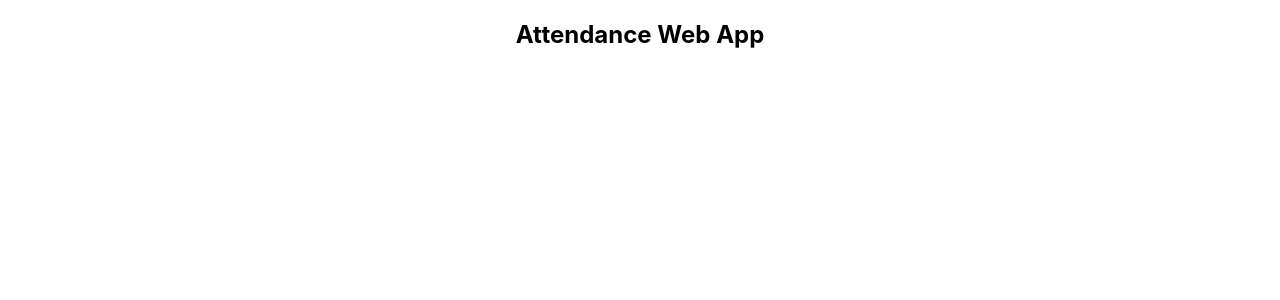
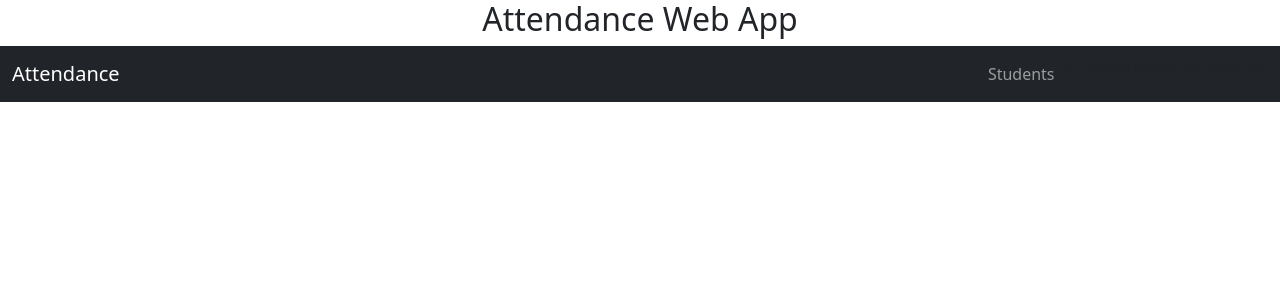
Before and after one commit to vjyrakesh/attendance-webapp, a React (Create React App) app: page / in a window 1280 px wide. Shown: the top 300 px of the page. Built offline with nearby package versions, Linux system fonts and the light colour scheme.

Commit message:
Add header

```diff
--- a/public/index.html
+++ b/public/index.html
@@ -24,6 +24,7 @@
       work correctly both with client-side routing and a non-root public URL.
       Learn how to configure a non-root public URL by running `npm run build`.
     -->
+    <script src="https://cdn.jsdelivr.net/npm/bootstrap@5.0.2/dist/js/bootstrap.bundle.min.js" integrity="sha384-MrcW6ZMFYlzcLA8Nl+NtUVF0sA7MsXsP1UyJoMp4YLEuNSfAP+JcXn/tWtIaxVXM" crossorigin="anonymous"></script>
     <title>Attendance</title>
   </head>
   <body>
--- a/src/App.js
+++ b/src/App.js
@@ -1,5 +1,6 @@
 import logo from './logo.svg';
 import './App.css';
+import './bootstrap.css'
 import AttendanceApp from './component/AttendanceAppComponent';
 
 function App() {
--- a/src/component/AttendanceAppComponent.jsx
+++ b/src/component/AttendanceAppComponent.jsx
@@ -1,7 +1,20 @@
+import { Route, BrowserRouter as Router, Switch } from "react-router-dom";
+import HeaderComponent from "./HeaderComponent";
+import StudentsComponent from "./StudentsComponent";
+
 export default function AttendanceApp() {
     return (
         <div>
             <h2>Attendance Web App</h2>
+
+            <Router>
+                <>
+                <HeaderComponent/>
+                    <Switch>
+                        <Route path="/students" component={StudentsComponent}/>
+                    </Switch>
+                </>
+            </Router>
         </div>
     )
 }
--- /dev/null
+++ b/src/component/HeaderComponent.jsx
@@ -0,0 +1,20 @@
+
+import {Link} from 'react-router-dom'
+
+export default function HeaderComponent() {
+    return (
+        <header>
+            <nav className="navbar navbar-expand navbar-dark bg-dark">
+                <div className="container-fluid">
+                    <div><a className="navbar-brand" href="/">Attendance</a></div>
+                    <ul className="navbar-nav">
+                        <li className="nav-item"><Link to="/students" className='nav-link'>Students</Link></li>
+                        <li className="nav-item">Subjects</li>
+                        <li className="nav-item">Teachers</li>
+                        <li className="nav-item">Standards</li>
+                    </ul>
+                </div>
+            </nav>
+        </header>
+    )
+}
--- /dev/null
+++ b/src/component/StudentsComponent.jsx
@@ -0,0 +1,7 @@
+export default function StudentsComponent() {
+    return (
+        <div className="container">
+            <h3>Students</h3>
+        </div>
+    )
+}
```
